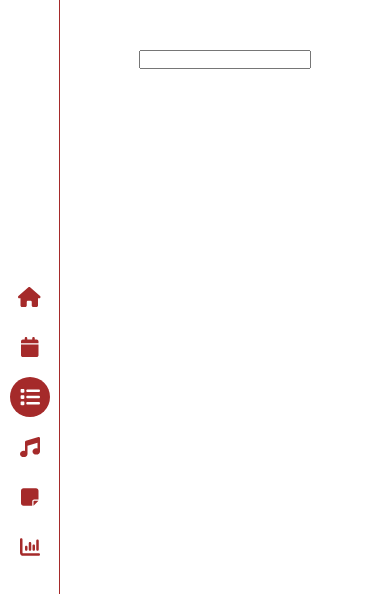
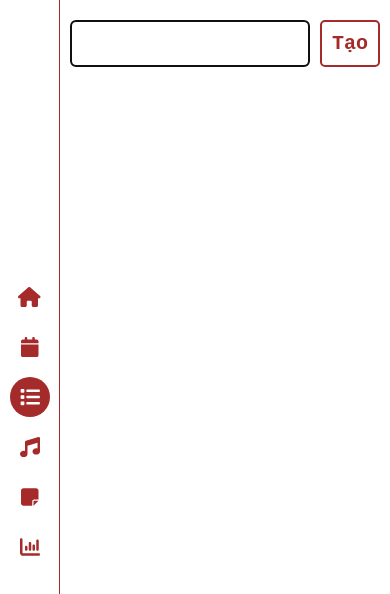
Before and after one commit to kienphancoding/plan, a React (Create React App) app: page /todolist in a window 390 px wide. Shown: the top 594 px of the page. Built offline with nearby package versions, Linux system fonts and the light colour scheme.

Commit message:
todo waste so much time

```diff
--- /dev/null
+++ b/src/pages/Todolist/ButtonCreate/ButtonCreate.module.scss
@@ -0,0 +1,29 @@
+.btn {
+  padding: 10px 20px;
+  border-radius: 5px;
+  font-size: 30px;
+  font-weight: 600;
+  background-color: white;
+  border: 3px solid brown;
+  color: brown;
+  margin-left: 10px;
+  &:hover {
+    background-color: brown;
+    color: white;
+  }
+}
+
+@media (max-width: 770px) {
+  .btn {
+    font-size: 25px;
+    border: 2px solid brown;
+  }
+}
+
+@media (max-width: 480px) {
+  .btn {
+    padding: 10px 10px;
+    font-size: 20px;
+    border: 2px solid brown;
+  }
+}
--- /dev/null
+++ b/src/pages/Todolist/ButtonCreate/index.js
@@ -0,0 +1,13 @@
+import clsx from "clsx";
+import { memo } from "react";
+import style from "./ButtonCreate.module.scss";
+
+const ButtonCreate = ({ handleCreate }) => {
+  return (
+    <button onClick={handleCreate} className={clsx(style.btn)}>
+      Tạo
+    </button>
+  );
+};
+
+export default memo(ButtonCreate);
--- /dev/null
+++ b/src/pages/Todolist/Create/CreateTodolist.module.scss
@@ -0,0 +1,25 @@
+.input {
+  padding: 10px 20px;
+  border-radius: 5px;
+  font-size: 30px;
+  font-weight: 600;
+  background-color: white;
+  color: brown;
+  border: 3px solid brown;
+  width: 100%;
+}
+
+@media (max-width: 770px) {
+  .input {
+    font-size: 25px;
+    border: 2px solid brown;
+  }
+}
+
+@media (max-width: 480px) {
+  .input {
+    padding: 10px 10px;
+    font-size: 20px;
+    border: 2px solid brown;
+  }
+}
--- /dev/null
+++ b/src/pages/Todolist/Create/index.js
@@ -0,0 +1,36 @@
+import clsx from "clsx";
+import style from "./CreateTodolist.module.scss";
+import { memo, useEffect, useRef } from "react";
+
+const CreateTodolist = ({ create, setCreate, handleCreate }) => {
+  const inputRef = useRef();
+
+  const handleChange = (e) => {
+    setCreate(e.target.value);
+  };
+
+  const handleEnter = (e) => {
+    if (e.key === "Enter") {
+      handleCreate();
+    }
+  };
+
+  useEffect(() => {
+    inputRef.current.focus();
+  }, [create]);
+
+  return (
+    <input
+      className={clsx(style.input)}
+      value={
+        create === "" ? "" : create[0].toUpperCase().concat(create.slice(1))
+      }
+      onChange={handleChange}
+      onKeyDown={handleEnter}
+      ref={inputRef}
+      spellCheck="false"
+    />
+  );
+};
+
+export default memo(CreateTodolist);
--- /dev/null
+++ b/src/pages/Todolist/Read/ReadTodolist.module.scss
@@ -0,0 +1,75 @@
+.list {
+  width: 100%;
+}
+
+.item {
+  display: flex;
+  justify-content: space-between;
+  padding: 10px 0;
+  margin: 5px 0;
+  border-bottom: 1px solid brown;
+}
+
+.menu {
+  display: flex;
+  margin-left: 10px;
+}
+
+.btn {
+  margin-left: 5px;
+  box-shadow: rgba(45, 35, 66, 0.4) 0 2px 4px,
+    rgba(45, 35, 66, 0.3) 0 7px 13px -3px, #d6d6e7 0 -3px 0 inset;
+  cursor: pointer;
+  &:focus {
+    box-shadow: #d6d6e7 0 0 0 1.5px inset, rgba(45, 35, 66, 0.4) 0 2px 4px,
+      rgba(45, 35, 66, 0.3) 0 7px 13px -3px, #d6d6e7 0 -3px 0 inset;
+  }
+  &:hover {
+    box-shadow: rgba(45, 35, 66, 0.4) 0 4px 8px,
+      rgba(45, 35, 66, 0.3) 0 7px 13px -3px, #d6d6e7 0 -3px 0 inset;
+    transform: translateY(-2px);
+  }
+  &:active {
+    box-shadow: #d6d6e7 0 3px 7px inset;
+    transform: translateY(2px);
+  }
+}
+
+.text {
+  font-size: 35px;
+  font-weight: 600;
+  color: brown;
+  display: flex;
+  align-items: center;
+  overflow: hidden;
+  text-overflow: ellipsis;
+  white-space: nowrap;
+}
+
+.icon {
+  padding: 5px;
+  font-size: 35px;
+  color: brown;
+}
+
+@media (max-width: 770px) {
+  .text {
+    font-size: 25px;
+  }
+  .icon {
+    padding: 5px;
+    font-size: 25px;
+    color: brown;
+  }
+}
+
+@media (max-width: 480px) {
+  .text {
+    font-size: 20px;
+  }
+  .icon {
+    padding: 5px;
+    font-size: 20px;
+    color: brown;
+  }
+}
--- /dev/null
+++ b/src/pages/Todolist/Read/index.js
@@ -0,0 +1,41 @@
+import { faSquareCheck } from "@fortawesome/free-solid-svg-icons";
+import { FontAwesomeIcon } from "@fortawesome/react-fontawesome";
+import clsx from "clsx";
+import { memo } from "react";
+import style from "./ReadTodolist.module.scss";
+
+const ReadTodolist = ({ createList, setCreateList }) => {
+  const handleDelete = (index) => {
+    const temp = createList;
+    const a1 = temp.slice(0, index);
+    const a2 = temp.slice(index + 1, temp.length);
+    const new_arr = a1.concat(a2);
+    setCreateList(new_arr);
+    localStorage.setItem("todolist", JSON.stringify(new_arr));
+  };
+
+  return (
+    <div className={clsx(style.list)}>
+      {createList.map((x, index) => {
+        return (
+          <div className={clsx(style.item)} key={index}>
+            <p className={clsx(style.text)}>{x}</p>
+            <div className={clsx(style.menu)}>
+              <div
+                className={clsx(style.btn)}
+                onClick={() => handleDelete(index)}
+              >
+                <FontAwesomeIcon
+                  className={clsx(style.icon)}
+                  icon={faSquareCheck}
+                />
+              </div>
+            </div>
+          </div>
+        );
+      })}
+    </div>
+  );
+};
+
+export default memo(ReadTodolist);
--- a/src/pages/Todolist/Todolist.module.scss
+++ b/src/pages/Todolist/Todolist.module.scss
@@ -1,5 +1,28 @@
-.wrapper{
-    display: flex;
-    justify-content: center;
-    padding: 50px 0;
+.wrapper {
+  display: flex;
+  justify-content: center;
+  padding: 50px 100px;
+  align-items: center;
+  flex-direction: column;
 }
+
+@media (max-width: 770px) {
+  .wrapper {
+    padding: 30px 50px;
+  }
+}
+
+@media (max-width: 480px) {
+  .wrapper {
+    padding: 20px 10px;
+  }
+}
+
+.read {
+  width: 100%;
+}
+.create {
+  width: 100%;
+  display: flex;
+  justify-content: center;
+}
--- a/src/pages/Todolist/index.js
+++ b/src/pages/Todolist/index.js
@@ -1,12 +1,47 @@
-import clsx from "clsx"
-import style from "./Todolist.module.scss"
+import { useState } from "react";
+
+import clsx from "clsx";
+import style from "./Todolist.module.scss";
+
+import ButtonCreate from "./ButtonCreate";
+import CreateTodolist from "./Create";
+import ReadTodolist from "./Read";
 
 const Todolist = () => {
-    return (
+  const [create, setCreate] = useState("");
+  const [createList, setCreateList] = useState(() => {
+    return JSON.parse(localStorage.getItem("todolist")) ?? [];
+  });
+
+  const handleCreate = () => {
+    if (create !== "") {
+      setCreateList((prev) => {
+        const newJob = [...prev, create];
+
+        //save to localstorages
+        localStorage.setItem("todolist", JSON.stringify(newJob));
+
+        return newJob;
+      });
+      setCreate("");
+    }
+  };
+
+  return (
     <div className={clsx(style.wrapper)}>
-        <input />
+      <div className={clsx(style.create)}>
+        <CreateTodolist
+          create={create}
+          setCreate={setCreate}
+          handleCreate={handleCreate}
+        />
+        <ButtonCreate handleCreate={handleCreate} />
+      </div>
+      <div className={clsx(style.read)}>
+        <ReadTodolist createList={createList} setCreateList={setCreateList} />
+      </div>
     </div>
-    );
-}
+  );
+};
 
 export default Todolist;
```
